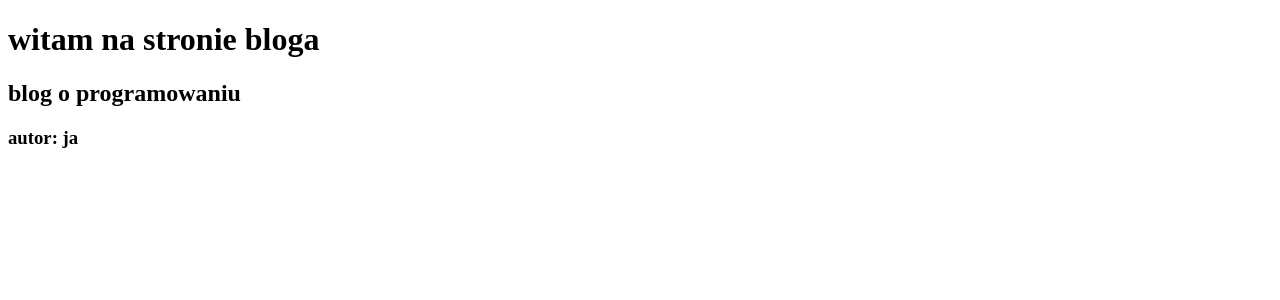
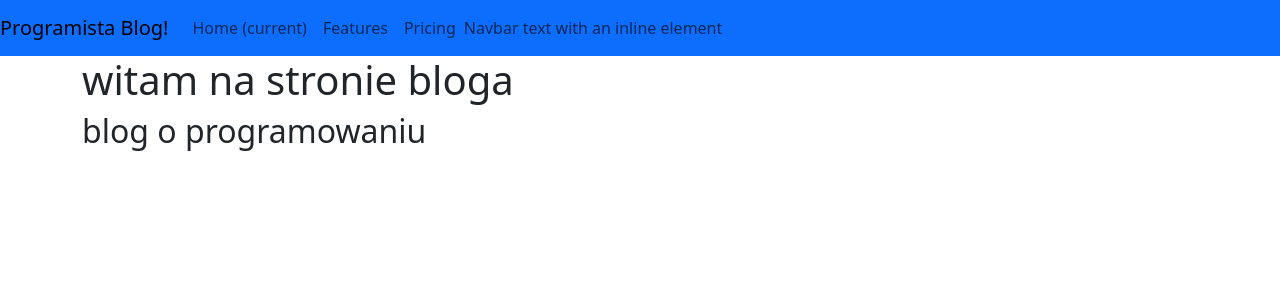
Before and after one commit to wszy5/djangoblog, a Django app: page / in a window 1280 px wide. Shown: the top 300 px of the page. Run offline with Django 4.2, Linux system fonts and the light colour scheme; data that the repository does not hold is empty.

Commit message:
added Bootstrap styling

```diff
--- /dev/null
+++ b/blog/static/css/blog.css
@@ -0,0 +1,3 @@
+nav{
+   background-color: aliceblue;
+}
--- a/blog/templates/blog/post_list.html
+++ b/blog/templates/blog/post_list.html
@@ -1,25 +1,55 @@
-<!DOCTYPE html>
+{% load static %}
 <html lang="pl">
 <head>
     <meta charset="UTF-8">
     <meta http-equiv="X-UA-Compatible" content="IE=edge">
     <meta name="viewport" content="width=device-width, initial-scale=1.0">
+    <link href="https://cdn.jsdelivr.net/npm/bootstrap@5.3.0-alpha2/dist/css/bootstrap.min.css" rel="stylesheet" integrity="sha384-aFq/bzH65dt+w6FI2ooMVUpc+21e0SRygnTpmBvdBgSdnuTN7QbdgL+OapgHtvPp" crossorigin="anonymous">
+    <link rel="stylesheet" href="{% static 'css/blog.css' %}">
     <title>Blog dla programistów</title>
 </head>
 <body>
+    <nav class="navbar navbar-expand-lg navbar-light bg-primary">
+        <a class="navbar-brand" href="#">Programista Blog!</a>
+        <button class="navbar-toggler" type="button" data-toggle="collapse" data-target="#navbarText" aria-controls="navbarText" aria-expanded="false" aria-label="Toggle navigation">
+          <span class="navbar-toggler-icon"></span>
+        </button>
+        <div class="collapse navbar-collapse" id="navbarText">
+          <ul class="navbar-nav mr-auto">
+            <li class="nav-item active">
+              <a class="nav-link" href="#">Home <span class="sr-only">(current)</span></a>
+            </li>
+            <li class="nav-item">
+              <a class="nav-link" href="#">Features</a>
+            </li>
+            <li class="nav-item">
+              <a class="nav-link" href="#">Pricing</a>
+            </li>
+          </ul>
+          <span class="navbar-text">
+            Navbar text with an inline element
+          </span>
+        </div>
+      </nav>
+
+    <div class="container">
         <h1>witam na stronie bloga</h1>
         <h2>blog o programowaniu</h2>
-    <h3>autor: ja</h3>
+
+        <ul class="list-group">
         {% for post in posts %}
-    <div>
-        <p>opublikowany: {{post.publish_date}}</p>
+            <li class="list-group-item d-flex justify-content-between align-items-center">
                 <h2><a href=""></a>{{post.title}}</h2>
                 <em>{{post.text|linebreaksbr}}</em>
-    </div>
+            <span>{{post.publish_date}}</span>
+            </li>
         {% endfor %}
+        </ul>
 
         {% comment %}
         komentarz
         {% endcomment %}
+</div>
+    <script src="https://cdn.jsdelivr.net/npm/bootstrap@5.3.0-alpha2/dist/js/bootstrap.bundle.min.js" integrity="sha384-qKXV1j0HvMUeCBQ+QVp7JcfGl760yU08IQ+GpUo5hlbpg51QRiuqHAJz8+BrxE/N" crossorigin="anonymous"></script>
 </body>
 </html>
```
Lines whose indentation alone changed are shown as unchanged.
